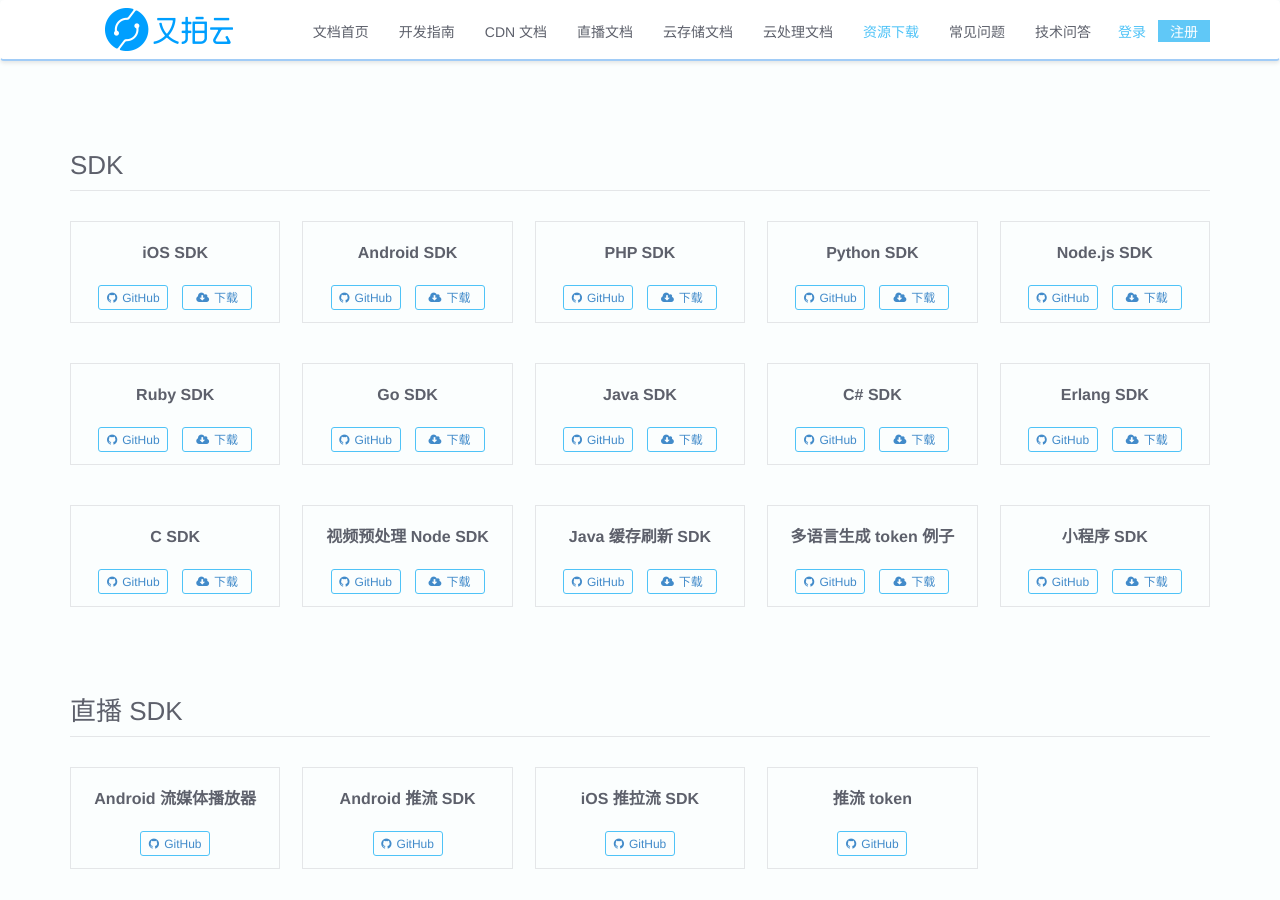
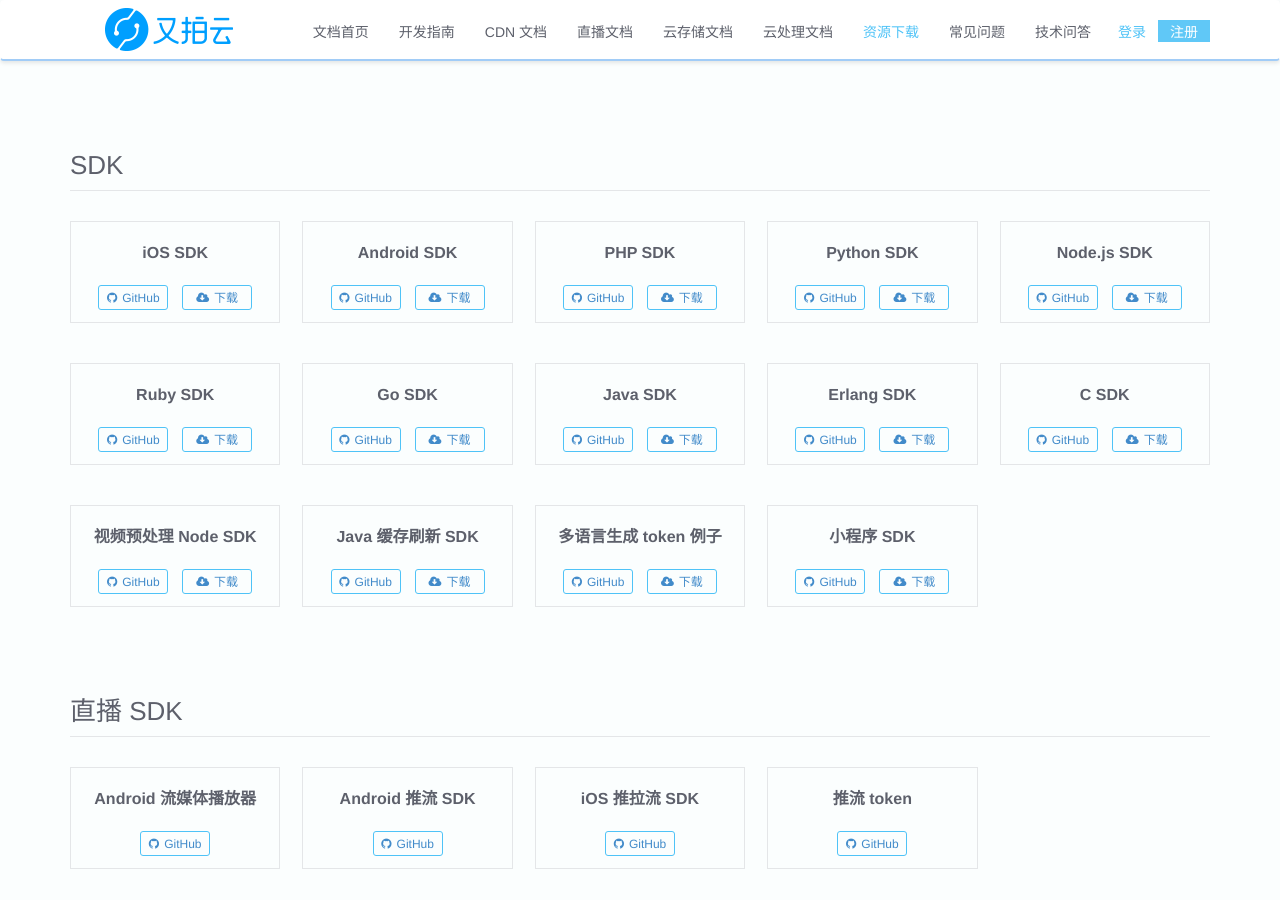
Before and after one commit to upyun/docs, an MkDocs documentation site: the page built from sources/download/index.md, in a window 1280 px wide and 900 px high. Built offline with MkDocs 1.6.1, drawn with Linux system fonts in a browser that asks for light colours; old or Windows-style settings are respelled for this version of MkDocs.

Commit message:
下架 C# sdk

```diff
--- a/sources/download/index.md
+++ b/sources/download/index.md
@@ -59,14 +59,6 @@
             <a href="https://github.com/upyun/java-sdk/archive/master.zip" class="btn btn-xs"><i class="fa fa-cloud-download"></i>下载</a>
         </div>
     </li>
-    <li>
-        <strong>C# SDK</strong>
-       <div class="links">
-            <a href="https://github.com/upyun/c-sharp-sdk" class="btn btn-xs" target="_blank"><i class="fa fa-github"></i>GitHub</a>
-            <a href="https://github.com/upyun/c-sharp-sdk/archive/master.zip" class="btn btn-xs"><i class="fa fa-cloud-download"></i>下载</a>
-       </div>
-    </li>
-
     <li>
         <strong>Erlang SDK</strong>
        <div class="links">
```
